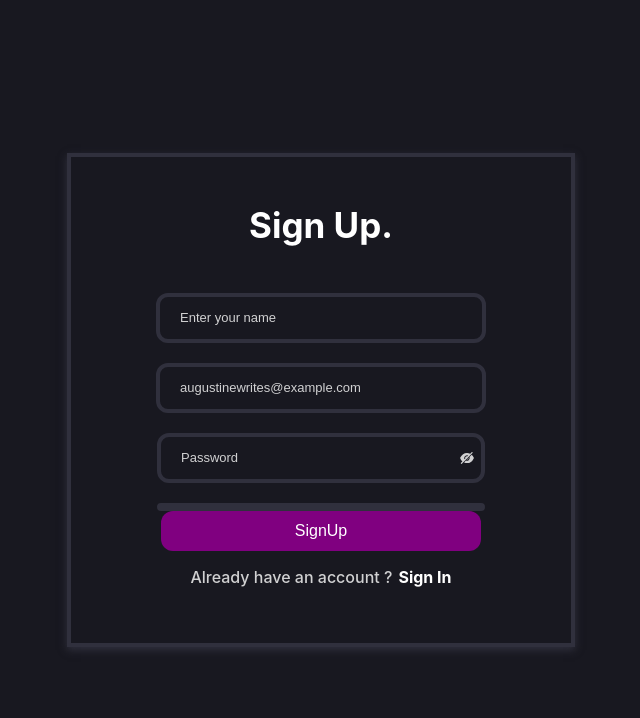
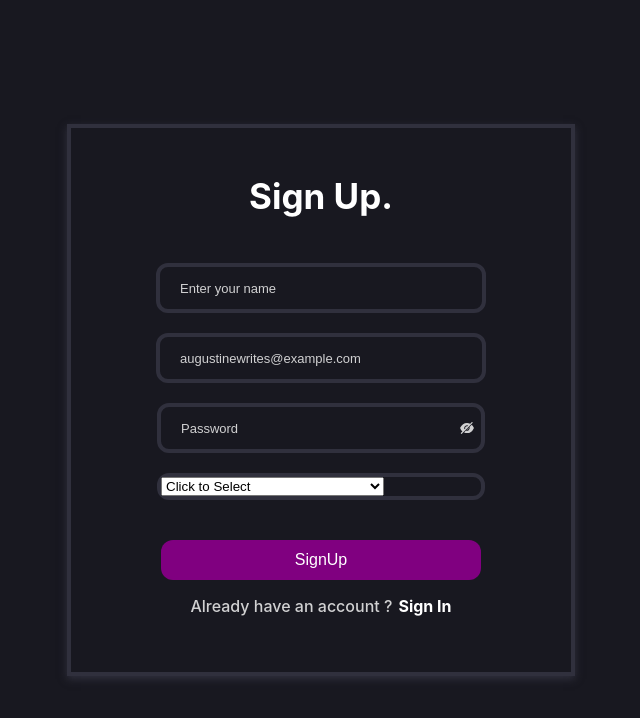
Before and after one commit to nicsylvia/Writing-site-clientside, a React (Create React App) app: page /register in a window 1280 px wide. Shown: the top 718 px of the page, without its empty margins (319-959 px from the left). Built offline with nearby package versions, Linux system fonts and the light colour scheme.

Commit message:
saved all

```diff
--- a/src/Components/Auth/Register.tsx
+++ b/src/Components/Auth/Register.tsx
@@ -47,7 +47,23 @@ const Register = () => {
         </Password>
         <br />
 
-        <Password></Password>
+        <Password>
+        <select>
+                <option>Click to Select</option>
+                <option>Facebook</option>
+                <option>Twitter</option>
+                <option>Instagram</option>
+                <option>Friend/Family/Co Worker Referrer</option>
+                <option>Google Search</option>
+                <option>Google PlayStore</option>
+                <option>Online Blog</option>
+                <option>Local Newspaper</option>
+                <option>At an event</option>
+                <option>Others</option>
+            </select>
+        </Password>
+        <br />
+        <br />
 
         <Button type="submit">SignUp</Button>
 
```
